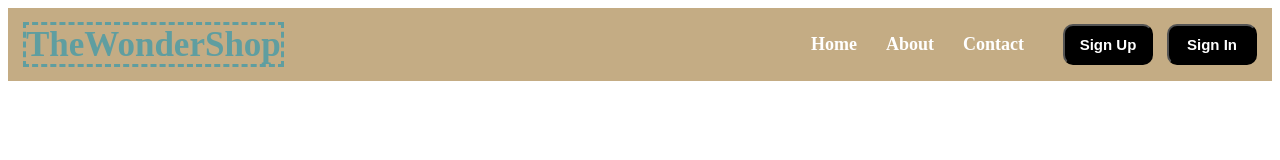
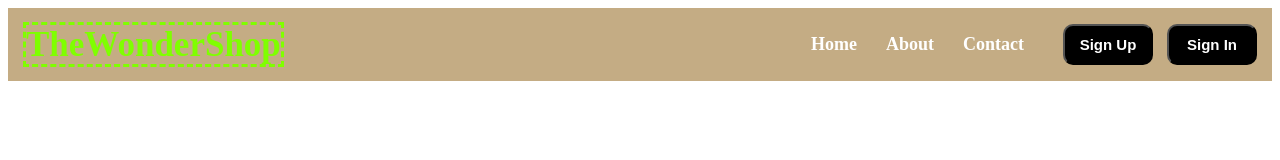
Before and after one commit to Domii1137/HTML-CSS-Practice, a plain HTML site: page page3a.html in a window 1280 px wide. Drawn offline with Linux system fonts and the light colour scheme.

Commit message:
Add files via upload

```diff
--- a/style3a.css
+++ b/style3a.css
@@ -19,7 +19,7 @@
     border: dashed;
     font-size: 35px;
     font-weight: 600;
-    color: cadetblue;
+    color: chartreuse;
 }
 
 li {
```
